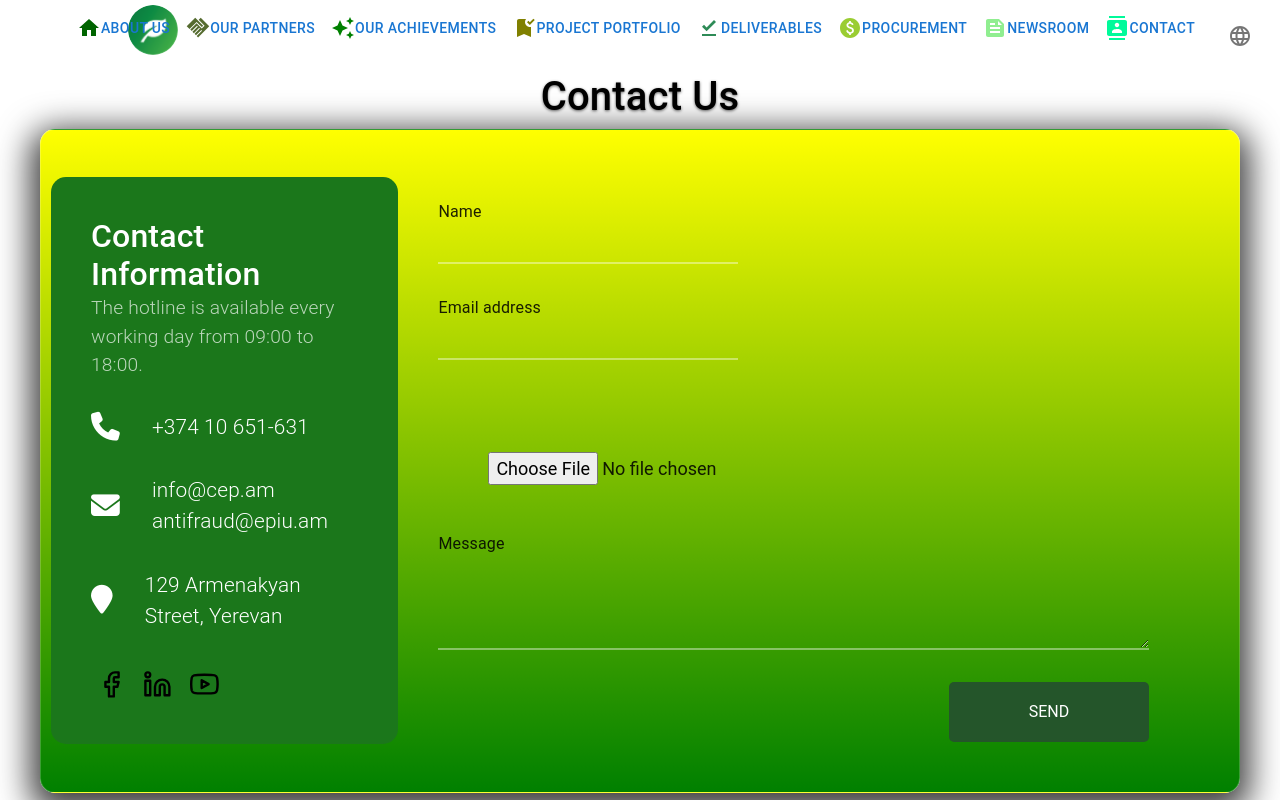
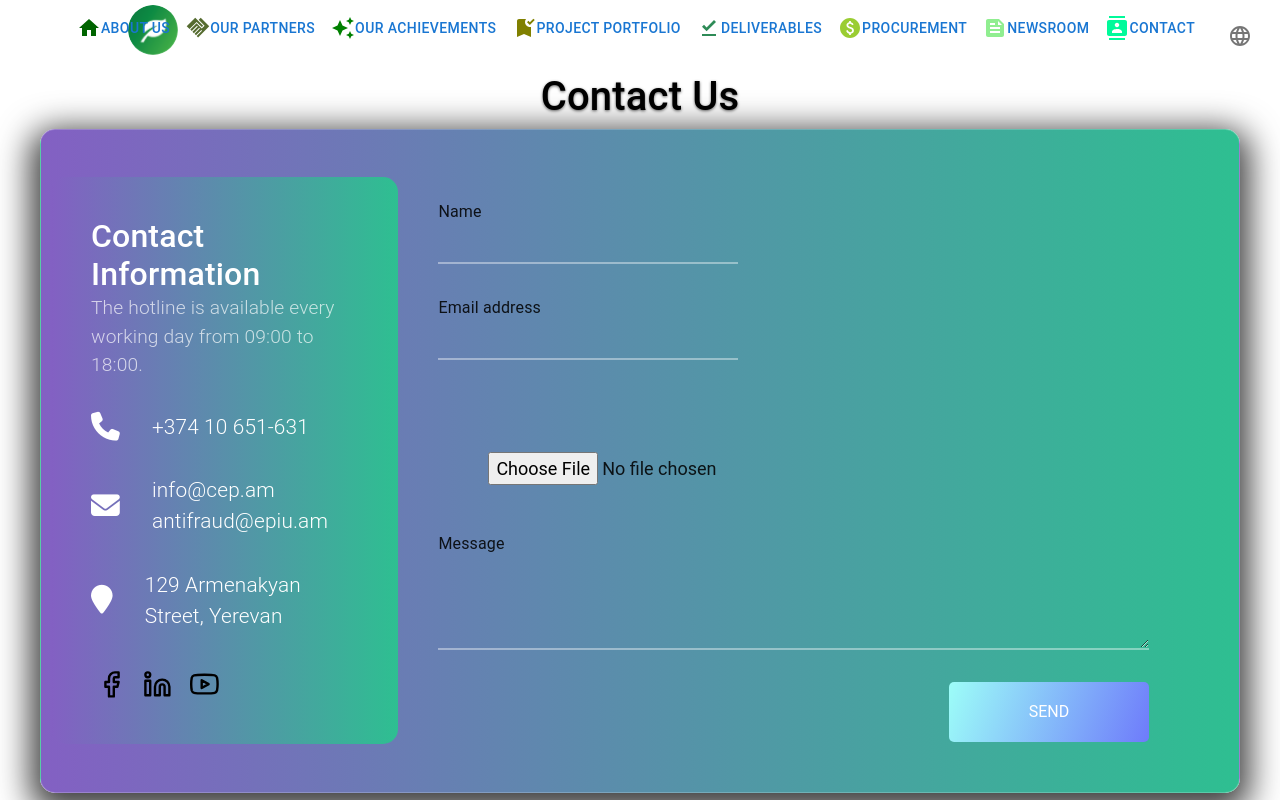
Before and after one commit to mashagrigorian/bio-app, a React (Create React App) app: page /contacts in a window 1280 px wide. Shown: the top 800 px of the page. Built offline with nearby package versions, Linux system fonts and the light colour scheme.

Commit message:
last-updates

```diff
--- a/src/main.scss
+++ b/src/main.scss
@@ -11,8 +11,9 @@ h1 {
 
 #contact-container {
     margin: auto;
-    background-image: linear-gradient( yellow, green);
-    width: 1200px;
+   // background-image: linear-gradient( 109.6deg, rgba(156,252,248,1) 11.2%, rgba(110,123,251,1) 91.1% );
+   background-image: linear-gradient(to right, #8360c3, #2ebf91);
+   width: 1200px;
     justify-content: center;
     align-items: center;
     border-radius: 15px;
@@ -26,8 +27,9 @@ h1 {
     box-shadow: 0px 10px 33px 10px rgba(0,0,0,0.75);
     .contact-info {
        // background-color: #5904c2;
-       background-color: rgb(27, 119, 27);
+    //    background-color: rgb(27, 119, 27);
         border-radius: 15px;
+        background-image: linear-gradient(to right, #8360c3, #2ebf91);
         flex: 0 1 40%;
         padding: 40px;
         color: white;
@@ -123,6 +125,7 @@ h1 {
                 border: none;
                 text-transform: uppercase;
                 border-radius: 5px;
+                background-image: linear-gradient( 109.6deg, rgba(156,252,248,1) 1.2%, rgba(110,123,251,1) );
             }
         }
      }
```
Also changed, not shown: src/MainContact.jsx (+0 -22 lines), src/components/pages/Contacts.jsx (+0 -62 lines).
